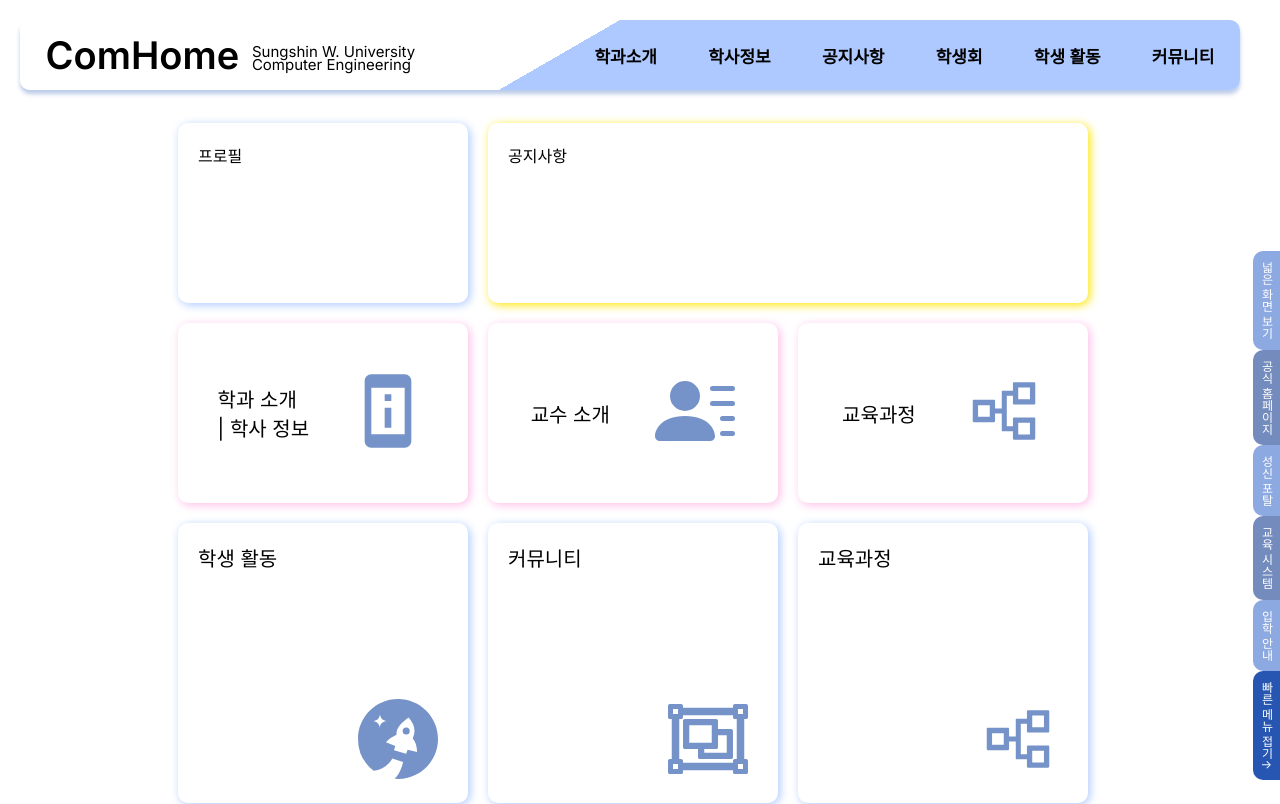
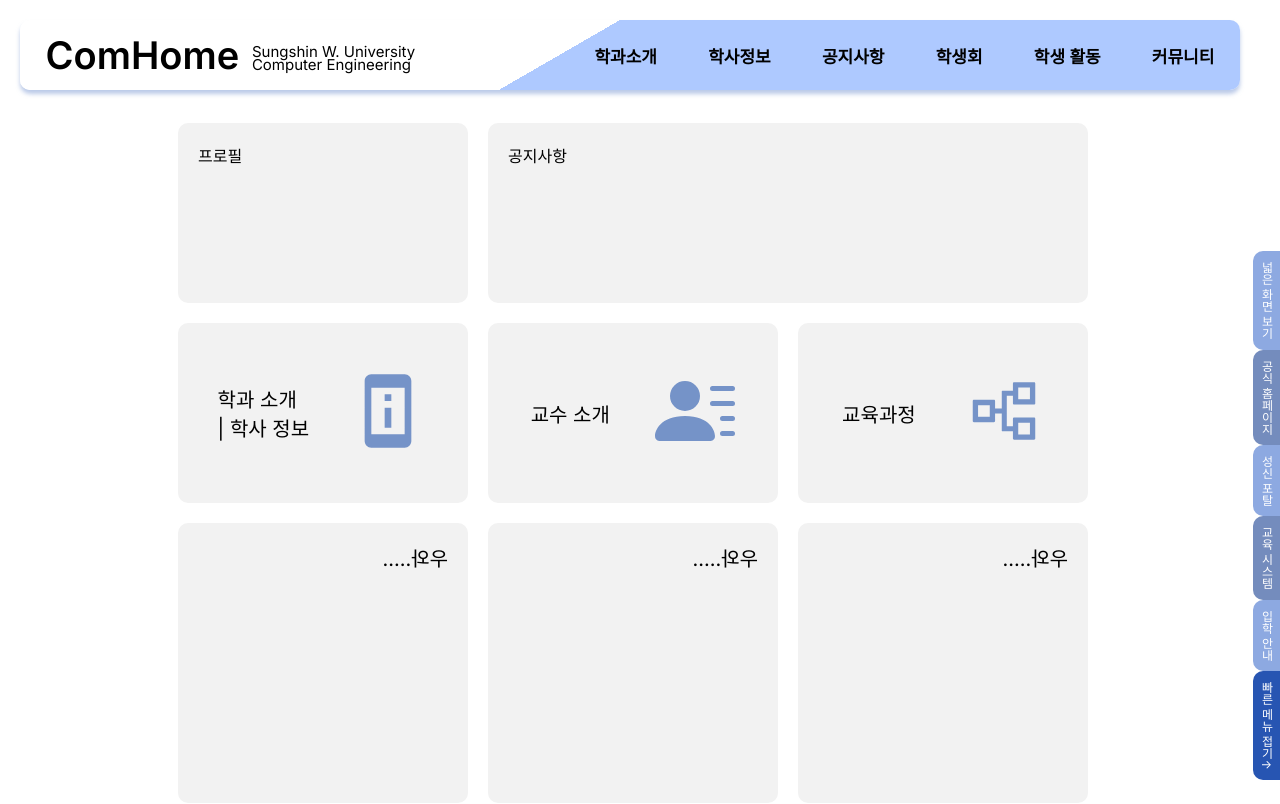
Before and after one commit to ComHomeDev/ComHomeClient, a React (Create React App) app: page / in a window 1280 px wide. Shown: the top 804 px of the page. Built offline with nearby package versions, Linux system fonts and the light colour scheme.

Commit message:
mod home

```diff
--- a/src/components/Card.js
+++ b/src/components/Card.js
@@ -38,9 +38,9 @@ const StyledCard = styled.div`
   position: relative;
   cursor: pointer;
   white-space: pre-line;
-  background-color: ${(props) => props.background || "#ffffff"};
-  box-shadow: 2px 2px 10px
-    ${(props) => props.shadowColor || "rgb(var(--basic-blue))"};
+  background-color: ${(props) => "#f2f2f2" || "#ffffff"};
+  // box-shadow: 2px 2px 10px
+  //   ${(props) => props.shadowColor || "rgb(var(--basic-blue))"};
   border-radius: 10px;
   padding: ${(props) => props.padding || "20px"};
   margin: 10px;
--- a/src/components/FixedCpnt/SubHeader.js
+++ b/src/components/FixedCpnt/SubHeader.js
@@ -4,7 +4,7 @@ import { Link } from "react-router-dom";
 import { AiOutlineSearch } from "react-icons/ai";
 import { headerMenu } from "../variables";
 
-function SubHeader({ title, index, sub }) {
+function SubHeader({ title, index, sub, search }) {
   return (
     <>
       <StyledSubTitle>
@@ -24,6 +24,7 @@ function SubHeader({ title, index, sub }) {
             </Link>
           );
         })}
+        {search && (
           <form
             className="sub-search-form"
             onSubmit={() => window.alert("submit")}
@@ -37,6 +38,7 @@ function SubHeader({ title, index, sub }) {
               <AiOutlineSearch size={26} />
             </button>
           </form>
+        )}
       </StyledSubTitle>
       <hr
         style={{
@@ -52,6 +54,7 @@ function SubHeader({ title, index, sub }) {
 
 SubHeader.defaultProps = {
   fontSize: "38px",
+  search: true,
 };
 export default SubHeader;
 
--- a/src/components/Post/CreatePost.js
+++ b/src/components/Post/CreatePost.js
@@ -1,5 +1,6 @@
 import React, { useState } from "react";
 import "./Post.css";
+import axios from "axios";
 
 const example =
   "컴퓨터공학과 수정이들에게 유익한 내용을 공유해주세요!\n\n--------------------------------------------------\n\n1. 활동한 대외활동 이름\n\n\n2. 활동 기간\n\n\n3. 활동 내용";
@@ -18,6 +19,10 @@ function CreatePost({ setMode }) {
   const onSubmit = (e) => {
     e.preventDefault();
     console.log(title, desc);
+    axios.post("http://192.168.10.101:5000/job_review", {
+      title: title,
+      desc: desc,
+    });
     setMode("read");
   };
   return (
--- a/src/components/Post/ReadPost.js
+++ b/src/components/Post/ReadPost.js
@@ -17,7 +17,7 @@ function ReadPost({ setMode, category }) {
   console.log(category);
   const fetchData = async () => {
     const response = await axios.get(
-      `http://192.168.10.101:5000/api/${category}_list`
+      `http://192.168.10.104:5000/api/${category}_detail`
     );
     console.log(response.data);
     // console.log(response.data.data_det);
@@ -107,14 +107,14 @@ export function Post({ id, category }) {
   const fetchFileData = async (filename) => {
     console.log(filename);
     const response = await axios.get(
-      `http://192.168.10.101:5000/api/download/${filename}`
+      `http://192.168.10.104:5000/api/download/${filename}`
     );
     console.log(response);
   };
 
   const fetchData = async () => {
     const response = await axios.get(
-      `http://192.168.10.101:5000/api/${category}_detail/${id}`
+      `http://192.168.10.104:5000/api/${category}_detail/${id}`
     );
     console.log(response.data);
     setData(response.data.data_det);
--- a/src/pages/Home/Home.css
+++ b/src/pages/Home/Home.css
@@ -141,3 +141,65 @@
     order: 11;
   }
 }
+
+.flip-vertical-right {
+  -webkit-animation: flip-vertical-right 0.4s
+    cubic-bezier(0.455, 0.03, 0.515, 0.955) both;
+  animation: flip-vertical-right 0.4s cubic-bezier(0.455, 0.03, 0.515, 0.955)
+    both;
+}
+.flip-vertical-right .detail-card {
+  -webkit-animation: flip-vertical-right 0.4s
+    cubic-bezier(0.455, 0.03, 0.515, 0.955) both;
+  animation: flip-vertical-right 0.4s cubic-bezier(0.455, 0.03, 0.515, 0.955)
+    both;
+}
+
+.flip-vertical-left {
+  -webkit-animation: flip-vertical-left 0.4s
+    cubic-bezier(0.455, 0.03, 0.515, 0.955) both;
+  animation: flip-vertical-left 0.4s cubic-bezier(0.455, 0.03, 0.515, 0.955)
+    both;
+}
+
+@-webkit-keyframes flip-vertical-right {
+  0% {
+    -webkit-transform: rotateY(0);
+    transform: rotateY(0);
+  }
+  100% {
+    -webkit-transform: rotateY(180deg);
+    transform: rotateY(180deg);
+  }
+}
+@keyframes flip-vertical-right {
+  0% {
+    -webkit-transform: rotateY(0);
+    transform: rotateY(0);
+  }
+  100% {
+    -webkit-transform: rotateY(180deg);
+    transform: rotateY(180deg);
+  }
+}
+
+@-webkit-keyframes flip-vertical-left {
+  0% {
+    -webkit-transform: rotateY(0);
+    transform: rotateY(0);
+  }
+  100% {
+    -webkit-transform: rotateY(-180deg);
+    transform: rotateY(-180deg);
+  }
+}
+@keyframes flip-vertical-left {
+  0% {
+    -webkit-transform: rotateY(0);
+    transform: rotateY(0);
+  }
+  100% {
+    -webkit-transform: rotateY(-180deg);
+    transform: rotateY(-180deg);
+  }
+}
--- a/src/pages/Home/Home.js
+++ b/src/pages/Home/Home.js
@@ -35,6 +35,7 @@ function Home() {
   const [alert, setAlert] = useState("알림");
   const [buttonDisable, setButtonDisable] = useState(true);
   const [userSubScription, setUserSubScription] = useState({});
+  const [flip, setFlip] = useState(false);
 
   useEffect(() => {
     // if ("serviceWorker" in navigator) {
@@ -51,6 +52,7 @@ function Home() {
     // }
   }, []);
   // console.log(userSubScription);
+  console.log(flip);
 
   const onClickHandler = () => {
     if (!pushSupport) {
@@ -123,15 +125,22 @@ function Home() {
         >
           {userSubScription ? "알림 끄기" : "알림 켜기"}
         </ButtonStyle> */}
+        {/* <button
+          onClick={() =>
+            window.open("http://192.168.10.101:5000/api/auth/login", "_blank")
+          }
+        >
+          로그인
+        </button> */}
         <Card className="card-item" hover={false} height={"100px"}>
           프로필
         </Card>
         <Card
           className="card-item"
           hover={false}
-          width={"625px"}
-          height={"100px"}
-          shadowColor={"#FFE500;"}
+          // width={"625px"}
+          // height={"100px"}
+          // shadowColor={"#FFE500;"}
         >
           공지사항
         </Card>
@@ -157,7 +166,7 @@ function Home() {
               key={data.name}
               hover={false}
               height={"100px"}
-              shadowColor={"rgba(255, 6, 170, 0.27);"}
+              // shadowColor={"rgba(255, 6, 170, 0.27);"}
             >
               <div className="simple-card">
                 <div className="simple-card-name">{data.name}</div>
@@ -182,15 +191,31 @@ function Home() {
         {detailBodyContent.map((data) => {
           return (
             <Card
-              className="card-item"
+              className={`card-item ${
+                flip ? "flip-vertical-right" : "flip-vertical-left"
+              }`}
               key={data.name}
               hover={true}
               height={"205px"}
             >
-              <div className="detail-card">
-                <div className="detail-card-name">{data.name}</div>
-                <div className="detail-card-icon">{data.icon}</div>
-              </div>
+              {flip ? (
+                <div
+                  className={`detail-card`}
+                  onMouseEnter={() => setFlip(true)}
+                  onMouseLeave={() => setFlip(false)}
+                >
+                  <div className="detail-card-name">{data.name}</div>
+                  <div className="detail-card-icon">{data.icon}</div>
+                </div>
+              ) : (
+                <div
+                  className={`detail-card`}
+                  onMouseEnter={() => setFlip(true)}
+                  onMouseLeave={() => setFlip(false)}
+                >
+                  <div className="detail-card-name">우와..... </div>
+                </div>
+              )}
             </Card>
           );
         })}
```
Lines whose indentation alone changed are shown as unchanged.
